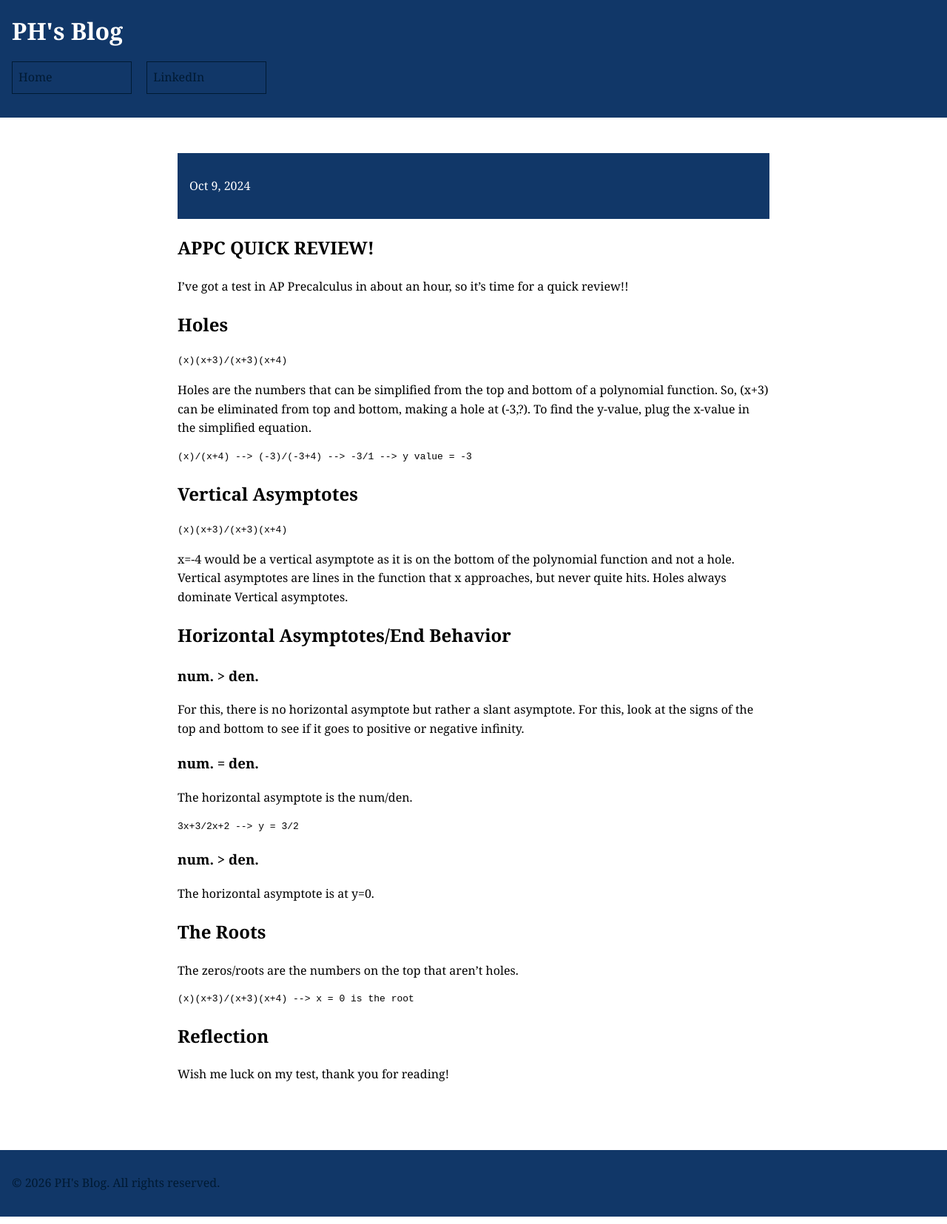
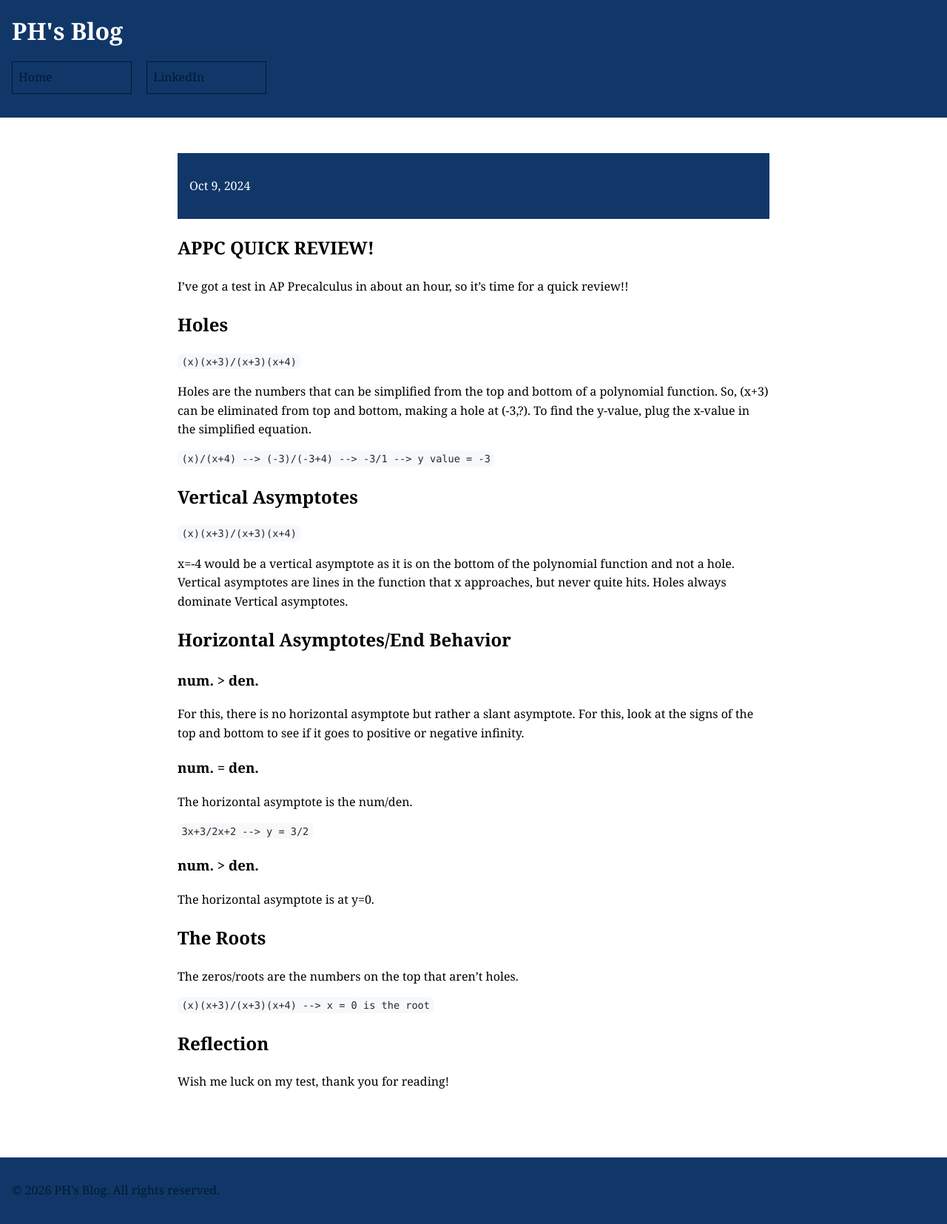
Before and after one commit to CaptainSapphire/PH-s-Blog, a Jekyll site: the page built from _posts/2024-10-09-APPC-Review.md, in a window 1280 px wide. Shown: the whole page at 74% size. Built offline with Jekyll 4.4.1, drawn with Linux system fonts in a browser that asks for light colours; our own code applies the rules of GitHub Pages for plain Markdown files.

Commit message:
Add styles for code blocks in post layout
Add custom styles for code blocks in post content

```diff
--- a/_layouts/post.html
+++ b/_layouts/post.html
@@ -1,6 +1,17 @@
 ---
 layout: default
 ---
+<style>
+  .post-content code {
+    background-color: #f6f8fa; /* Light grey background */
+    color: #24292f;           /* Dark text color */
+    padding: 0.2em 0.4em;     /* Spacing around text */
+    border-radius: 6px;       /* Rounded corners */
+    font-family: ui-monospace, SFMono-Regular, "SF Mono", Menlo, Consolas, "Liberation Mono", monospace;
+    font-size: 85%;           /* Standard code sizing */
+  }
+</style>
+
 <article class="post">
 
   <header class="post-header">
```
